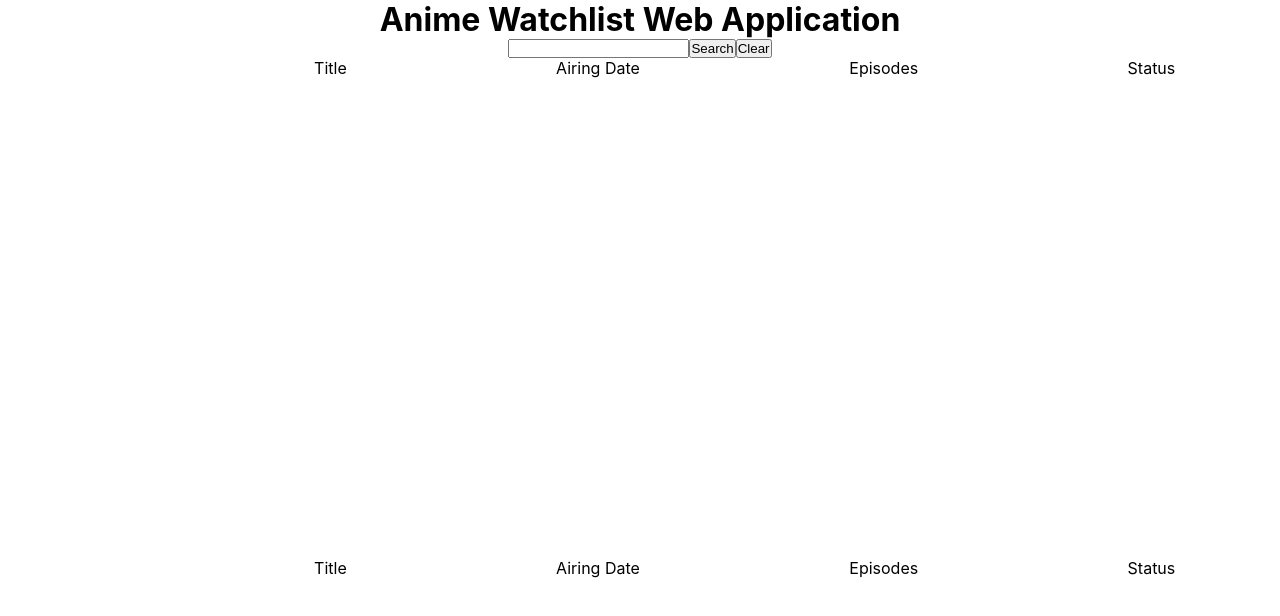
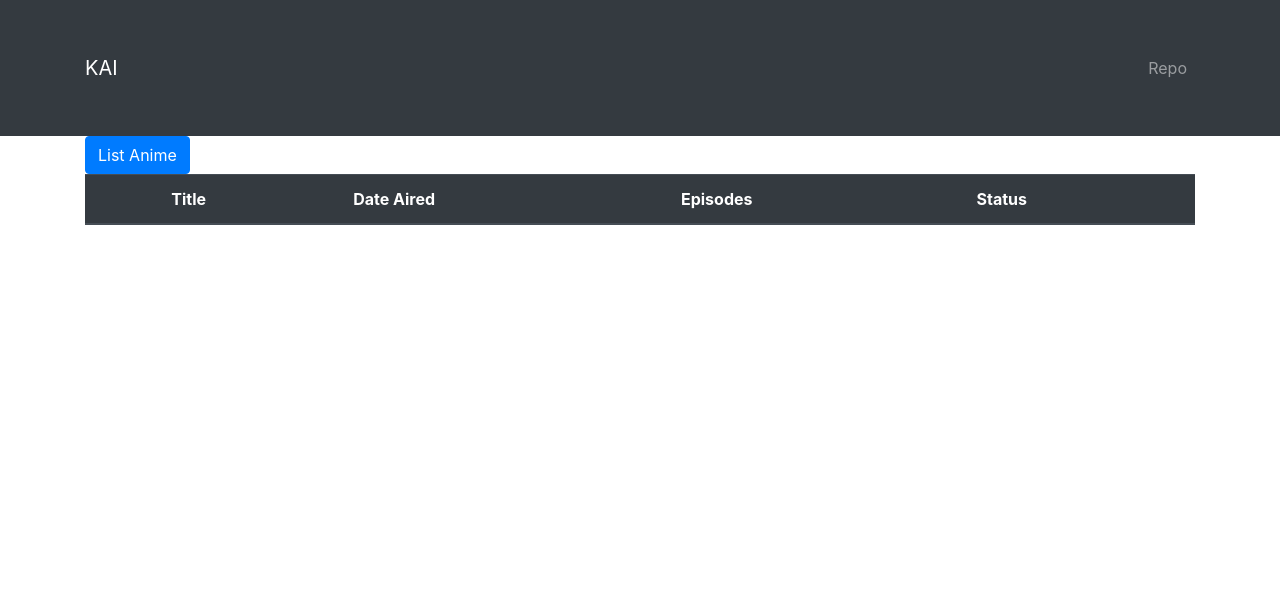
Before and after one commit to vmangahis/shinKAi, a React (Create React App) app in the folder client/: page / in a window 1280 px wide. Shown: the top 616 px of the page. Built offline with nearby package versions, Linux system fonts and the light colour scheme.

Commit message:
simplified components

```diff
--- a/client/package.json
+++ b/client/package.json
@@ -6,10 +6,13 @@
     "@testing-library/jest-dom": "^5.11.9",
     "@testing-library/react": "^11.2.5",
     "@testing-library/user-event": "^12.7.1",
+    "bootstrap": "^4.6.0",
     "react": "^17.0.1",
     "react-dom": "^17.0.1",
     "react-redux": "^7.2.2",
     "react-scripts": "4.0.2",
+    "react-transition-group": "^4.4.1",
+    "reactstrap": "^8.9.0",
     "redux": "^4.0.5",
     "redux-thunk": "^2.3.0",
     "uuid": "^8.3.2",
--- a/client/src/App.js
+++ b/client/src/App.js
@@ -1,20 +1,18 @@
 import './App.css';
-import SearchComponent from './components/SearchComponent';
-import Searchbar from './components/Searchbar';
-import Watchlist from './components/Watchlist';
+import 'bootstrap/dist/css/bootstrap.min.css';
 import {Provider} from 'react-redux';
 import store from './store'
+
+import AppNavBar from './components/AppNavBar';
+import SearchList from './components/SearchList';
+
 function App() {
   return (
 
-    <>
-    <Provider store= {store} >
-    <h1 style = {{textAlign:"center"}}>Anime Watchlist Web Application</h1>
-    <Searchbar />
-    <SearchComponent />
-    <Watchlist />
-    </Provider>
-    </>
+    <div>
+    <AppNavBar />
+    <SearchList />
+    </div>
   );
 }
 
--- /dev/null
+++ b/client/src/components/AppNavBar.js
@@ -0,0 +1,50 @@
+import React, { useState } from 'react';
+import {
+  Collapse,
+  Navbar,
+  NavbarToggler,
+  NavbarBrand,
+  Nav,
+  NavItem,
+  NavLink,
+  UncontrolledDropdown,
+  DropdownToggle,
+  DropdownMenu,
+  DropdownItem,
+  NavbarText,
+Container
+} from 'reactstrap';
+import 'bootstrap/dist/css/bootstrap.min.css';
+import {v4 as uuidv4} from 'uuid';
+
+
+
+const AppNavBar = () => {
+
+
+    const[isOpen, setIsOpen] = useState(false);
+
+    const toggle = () => setIsOpen(!isOpen);
+
+
+
+    return (
+        <div>
+      <Navbar color= "dark" dark expand="sm" className="p-5">
+          <Container>
+            <NavbarBrand href="#">KAI</NavbarBrand>
+            <NavbarToggler onClick = {() => toggle()} />
+            <Collapse isOpen={isOpen} navbar>
+                <Nav className ="ml-auto" navbar>
+                    <NavItem>
+                        <NavLink href = "#">Repo</NavLink>
+                    </NavItem>
+                </Nav>
+            </Collapse>
+          </Container>
+      </Navbar>
+    </div>
+    )
+}
+
+export default AppNavBar
--- a/client/src/components/SearchComponent.css
+++ /dev/null
@@ -1,6 +0,0 @@
-.table{
-    display:flex;
-    list-style-type: none;
-    justify-content: space-around;
-    min-height: 500px;
-}
--- a/client/src/components/SearchComponent.js
+++ /dev/null
@@ -1,17 +0,0 @@
-import './SearchComponent.css';
-
-const SearchComponent = () => {
-    return (
-        <>
-         <ul className = "table">
-            <li></li>
-            <li>Title</li>
-            <li>Airing Date</li>
-            <li>Episodes</li>
-            <li>Status</li>
-         </ul>
-        </>
-    )
-}
-
-export default SearchComponent;
--- /dev/null
+++ b/client/src/components/SearchList.js
@@ -0,0 +1,47 @@
+import {Container, Table, Button} from 'reactstrap';
+import {useState} from 'react';
+import{v4 as uuidv4} from 'uuid';
+
+const SearchList = () => {
+
+
+
+    const initialState = [
+
+
+            {id:   uuidv4(), anime_title: "AOT" , air_date: "2013-04-06T16:00:00.000+00:00 - 2013-04-06T16:00:00.000+00:00", episode: 25, status: "complete" },
+            {id:   uuidv4(), anime_title: "Chuuni" , air_date: "2013-04-06T16:00:00.000+00:00 - 2013-04-06T16:00:00.000+00:00", episode: 25, status: "complete"  },
+            {id:   uuidv4(), anime_title: "SAO"  , air_date: "2013-04-06T16:00:00.000+00:00 - 2013-04-06T16:00:00.000+00:00", episode: 25, status: "complete" }
+
+
+    ];
+
+    const[animeList, setAnimeList] = useState(initialState);
+
+    return (
+        <Container>
+            <Button color = "primary" onClick = {() => { const entry = prompt('Sample entry'); if(entry){
+                setAnimeList((list) => ({
+                    animeList:[...list, {id: uuidv4(), anime_title: entry, air_date: "2013-04-06T16:00:00.000+00:00 - 2013-04-06T16:00:00.000+00:00", episode: 25, status: "complete"}]
+                }));
+            }}}>List Anime</Button>
+            <Table dark>
+                    <thead>
+                        <tr>
+                            <th></th>
+                            <th>Title</th>
+                            <th>Date Aired</th>
+                            <th>Episodes</th>
+                            <th>Status</th>
+                        </tr>
+
+                    </thead>
+
+
+
+            </Table>
+        </Container>
+    )
+}
+
+export default SearchList
--- a/client/src/components/Searchbar.css
+++ /dev/null
@@ -1,5 +0,0 @@
-.search-bar{
-    display: flex;
-    flex-direction: row;
-    justify-content: center;
-}
--- a/client/src/components/Searchbar.js
+++ /dev/null
@@ -1,14 +0,0 @@
-import './Searchbar.css';
-const Searchbar = () => {
-    return (
-        <>
-            <div className="search-bar">
-            <input type="text" />
-            <button>Search</button>
-            <button>Clear</button>
-            </div>
-        </>
-    )
-}
-
-export default Searchbar;
--- a/client/src/components/Watchlist.js
+++ /dev/null
@@ -1,15 +0,0 @@
-const Watchlist = () => {
-    return (
-        <>
-           <ul className = "table">
-            <li></li>
-            <li>Title</li>
-            <li>Airing Date</li>
-            <li>Episodes</li>
-            <li>Status</li>
-         </ul>
-        </>
-    )
-}
-
-export default Watchlist;
--- a/client/src/index.css
+++ /dev/null
@@ -1,13 +0,0 @@
-body {
-  margin: 0;
-  font-family: -apple-system, BlinkMacSystemFont, 'Segoe UI', 'Roboto', 'Oxygen',
-    'Ubuntu', 'Cantarell', 'Fira Sans', 'Droid Sans', 'Helvetica Neue',
-    sans-serif;
-  -webkit-font-smoothing: antialiased;
-  -moz-osx-font-smoothing: grayscale;
-}
-
-code {
-  font-family: source-code-pro, Menlo, Monaco, Consolas, 'Courier New',
-    monospace;
-}
--- a/client/src/index.js
+++ b/client/src/index.js
@@ -1,6 +1,5 @@
 import React from 'react';
 import ReactDOM from 'react-dom';
-import './index.css';
 import App from './App';
 
 
```
Also changed, not shown: 1 other file (tests, documents, lock files or other folders).
